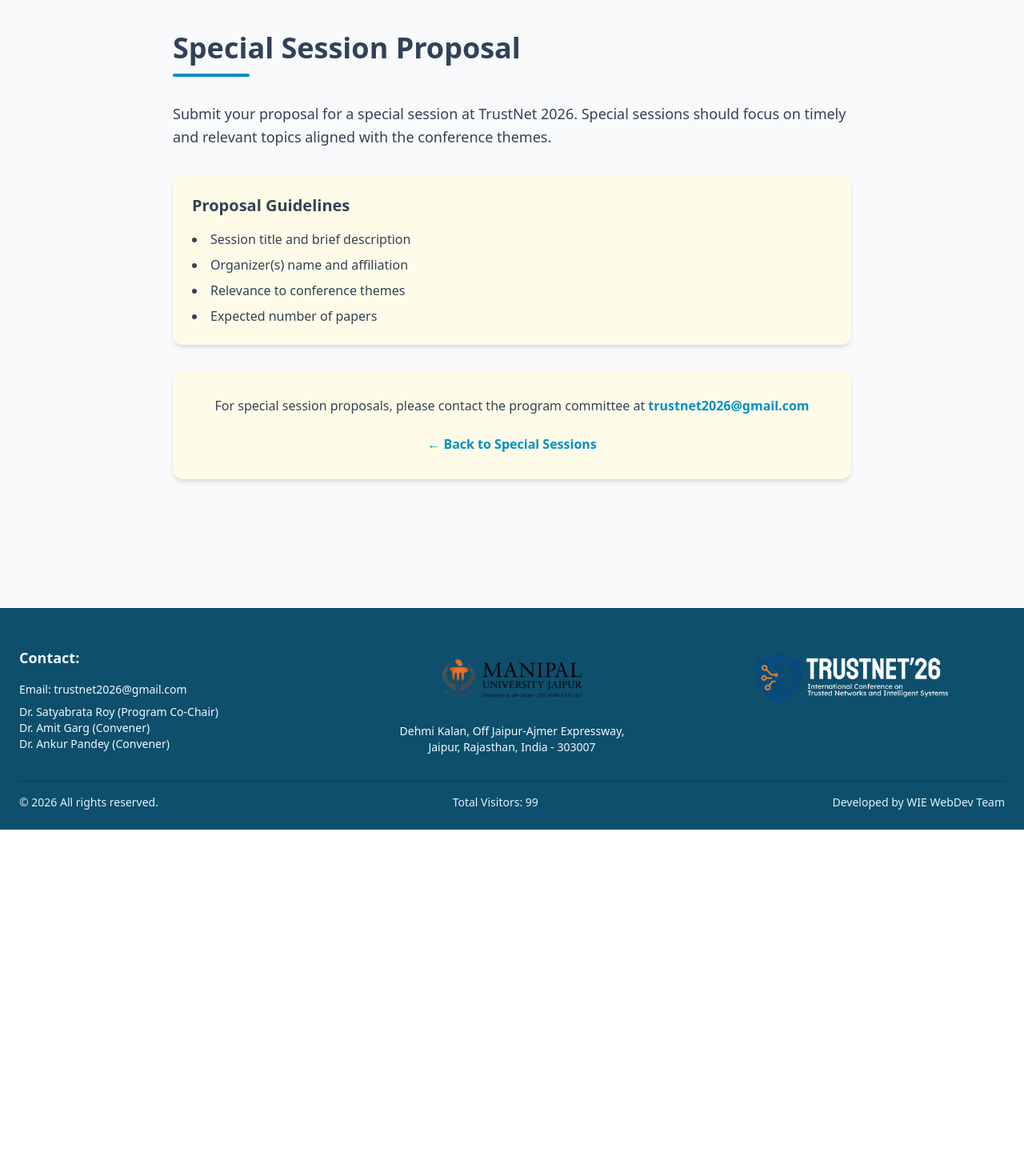
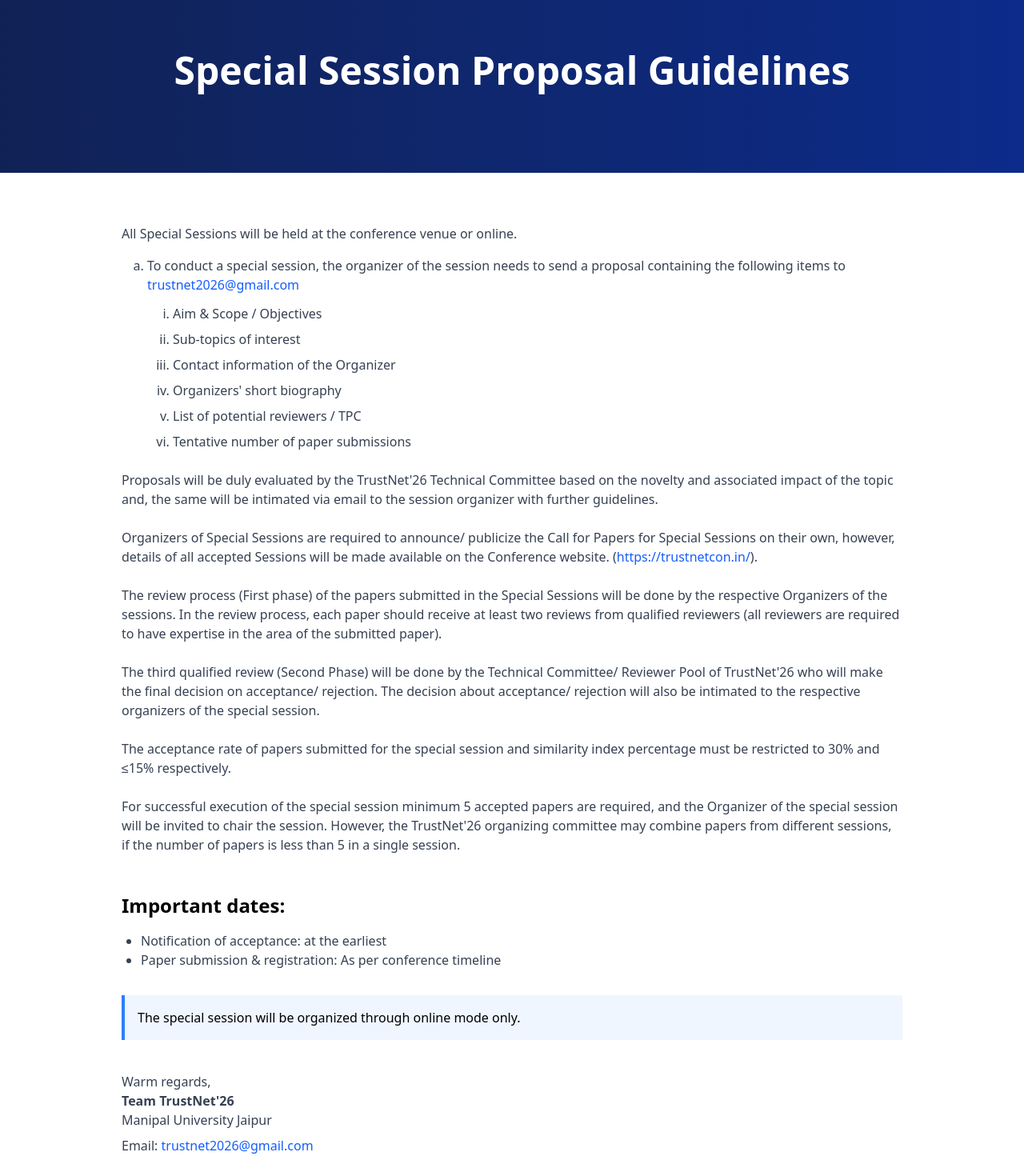
Before and after one commit to kriti2307/trustnet1, a React (Vite) app: page /special-sessions/proposal in a window 1280 px wide. Shown: the part 120-1590 px from the top of the page at 80% size. Before the commit the page ends 1157 px from the top, so only its background shows below. Built offline with nearby package versions, Linux system fonts and the light colour scheme.

Commit message:
special session proposal guidelines

```diff
--- a/pages/specialSessionProposal.jsx
+++ b/pages/specialSessionProposal.jsx
@@ -3,49 +3,119 @@
 
 function SpecialSessionProposal() {
   return (
-    <div className="w-full min-h-screen bg-trustnet-bg">
-      <section className="py-20">
-        <div className="max-w-4xl mx-auto px-6">
-          <h1 className="text-4xl font-bold text-slate-700 mb-8">
-            Special Session Proposal
-            <div className="w-24 h-1 bg-trustnet-primary mt-3 rounded-full"></div>
-          </h1>
+    <div className="w-full min-h-screen bg-white">
+      {/* Hero Section */}
+      <section className="relative h-64 bg-gradient-to-r from-blue-900 to-blue-700 flex items-center justify-center">
+        <div className="absolute inset-0 bg-black/40"></div>
+        <h1 className="relative text-4xl md:text-5xl font-bold text-white z-10">
+          Special Session Proposal Guidelines
+        </h1>
+      </section>
 
-          <div className="space-y-8 text-gray-700">
-            <p className="text-lg leading-relaxed">
-              Submit your proposal for a special session at TrustNet 2026. Special
-              sessions should focus on timely and relevant topics aligned with
-              the conference themes.
-            </p>
+      {/* Main Content */}
+      <section className="py-16">
+        <div className="max-w-5xl mx-auto px-6">
+          <div className="prose prose-lg max-w-none">
+            <ol className="space-y-6 text-gray-700">
+              <li>
+                All Special Sessions will be held at the conference venue or online.
+                <ol className="mt-4 space-y-4 list-[lower-alpha] ml-8">
+                  <li>
+                    To conduct a special session, the organizer of the session needs to send a proposal containing the following items to {" "}
+                    <a
+                      href="mailto:trustnet2026@gmail.com"
+                      className="text-blue-600 hover:underline"
+                    >
+                      trustnet2026@gmail.com
+                    </a>
+                    <ol className="mt-3 space-y-2 list-[lower-roman] ml-8">
+                      <li>Aim & Scope / Objectives</li>
+                      <li>Sub-topics of interest</li>
+                      <li>Contact information of the Organizer</li>
+                      <li>Organizers' short biography</li>
+                      <li>List of potential reviewers / TPC</li>
+                      <li>Tentative number of paper submissions</li>
+                    </ol>
+                  </li>
+                </ol>
+              </li>
 
-            <div className="bg-yellow-50 rounded-xl p-6 shadow-md">
-              <h2 className="font-bold text-xl mb-4">Proposal Guidelines</h2>
-              <ul className="space-y-2 list-disc list-inside">
-                <li>Session title and brief description</li>
-                <li>Organizer(s) name and affiliation</li>
-                <li>Relevance to conference themes</li>
-                <li>Expected number of papers</li>
+              <li>
+               Proposals will be duly evaluated by the TrustNet'26 Technical Committee based on the novelty and associated impact of the topic and, the same will be intimated via email to the session organizer with further guidelines.
+              </li>
+
+              <li>
+                Organizers of Special Sessions are required to announce/ publicize the Call for Papers for Special Sessions on their own, however, details of all accepted Sessions will be made available on the Conference website. (
+                <a
+                  href="https://trustnetcon.in/"
+                  target="_blank"
+                  rel="noopener noreferrer"
+                  className="text-blue-600 hover:underline"
+                >
+                  https://trustnetcon.in/
+                </a>
+                ).
+              </li>
+
+              <li>
+              The review process (First phase) of the papers submitted in the Special Sessions will be done by the respective Organizers of the sessions. In the review process, each paper should receive at least two reviews from qualified reviewers (all reviewers are required to have expertise in the area of the submitted paper).
+              </li>
+
+              <li>
+                The third qualified review (Second Phase) will be done by the Technical Committee/ Reviewer Pool of TrustNet'26 who will make the final decision on acceptance/ rejection. The decision about acceptance/ rejection will also be intimated to the respective organizers of the special session.
+              </li>
+
+              <li>
+                The acceptance rate of papers submitted for the special session and similarity index percentage must be restricted to 30% and ≤15% respectively.
+              </li>
+
+              <li>
+              For successful execution of the special session minimum 5 accepted papers are required, and the Organizer of the special session will be invited to chair the session. However, the TrustNet'26 organizing committee may combine papers from different sessions, if the number of papers is less than 5 in a single session.
+              </li>
+            </ol>
+
+            {/* Important Dates */}
+            <div className="mt-12">
+              <h2 className="text-2xl font-bold mb-4">Important dates:</h2>
+              <ul className="list-disc ml-6 text-gray-700">
+                <li>Notification of acceptance: at the earliest</li>
+                <li>Paper submission & registration: As per conference timeline</li>
               </ul>
             </div>
 
-            <div className="bg-yellow-50 rounded-xl p-8 shadow-md text-center">
-              <p className="mb-6">
-                For special session proposals, please contact the program
-                committee at{" "}
+            {/* Notice */}
+            <div className="mt-8 p-4 bg-blue-50 border-l-4 border-blue-500">
+              <p className="font-medium">
+                The special session will be organized through online mode only.
+              </p>
+            </div>
+
+            {/* Closing */}
+            <div className="mt-10 text-gray-700">
+              <p>Warm regards,</p>
+              <p className="font-semibold">Team TrustNet'26</p>
+              <p>Manipal University Jaipur</p>
+              <p className="mt-2">
+                Email:{" "}
                 <a
                   href="mailto:trustnet2026@gmail.com"
-                  className="text-trustnet-primary font-semibold hover:underline"
+                  className="text-blue-600 hover:underline"
                 >
                   trustnet2026@gmail.com
                 </a>
               </p>
+            </div>
+
+            {/* Back Link */}
+            <div className="mt-12">
               <Link
                 to="/special-sessions"
-                className="text-trustnet-primary font-semibold hover:underline"
+                className="inline-flex items-center text-blue-600 hover:text-blue-800 font-medium"
               >
                 ← Back to Special Sessions
               </Link>
             </div>
+
           </div>
         </div>
       </section>
```
